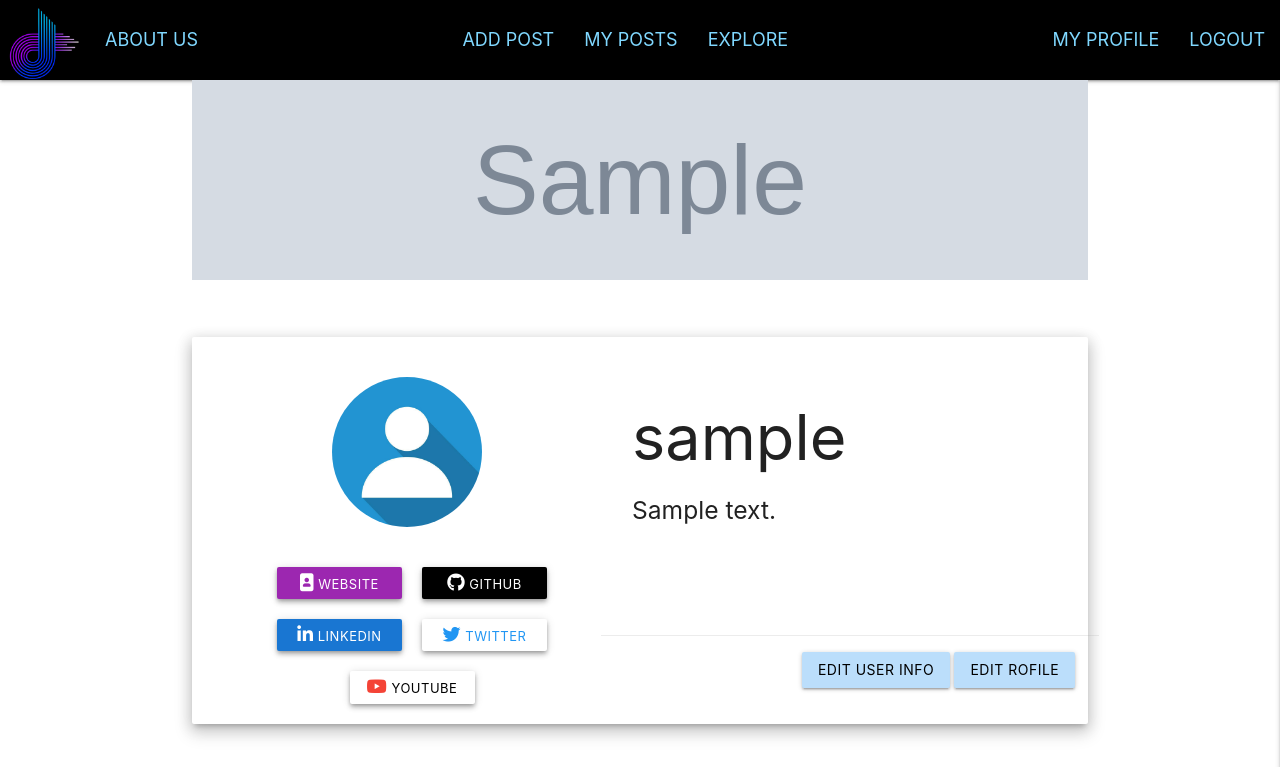
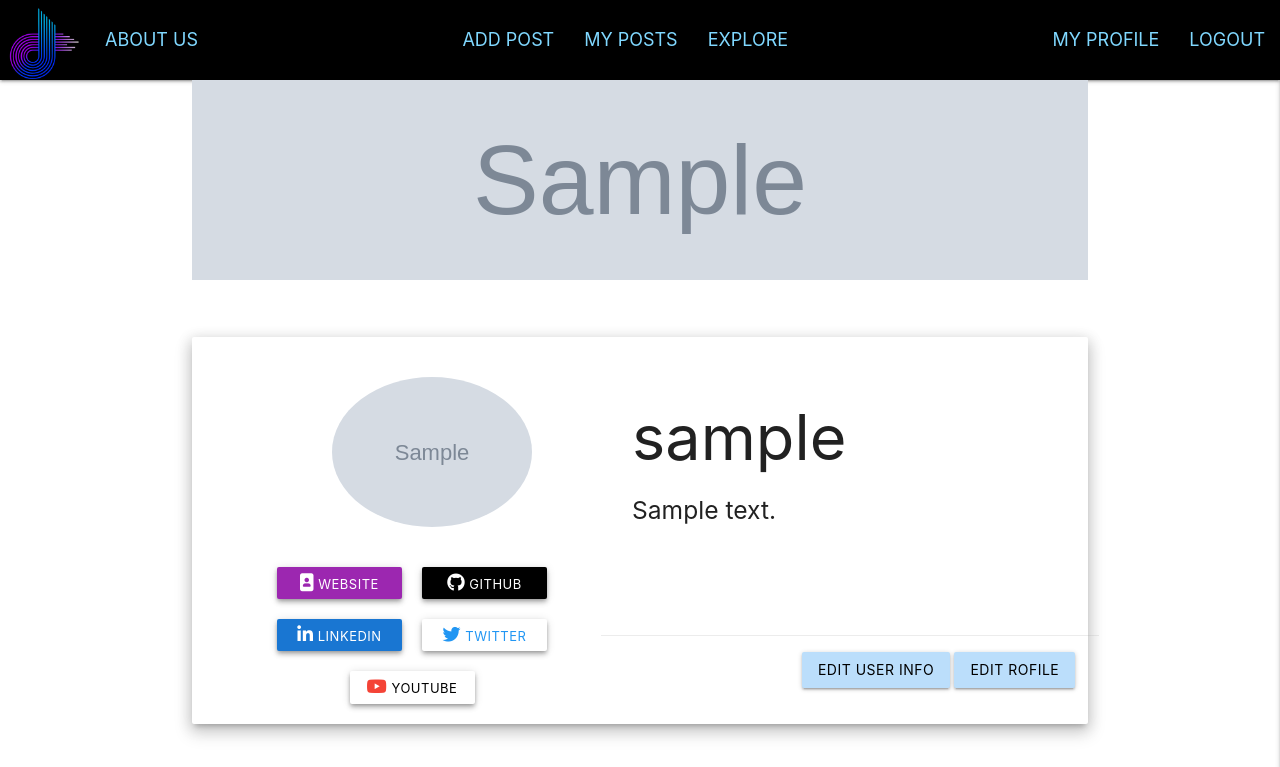
Before and after one commit to polina-g/tech-talk-v2, a Django app: page /members/profile/1 in a window 1280 px wide. Shown: the top 767 px of the page. Run offline with Django 3.2, Linux system fonts and the light colour scheme; a user stored in the database is signed in; tables that the repository leaves empty hold one stand-in row (values such as "Sample post"); grey boxes marked "Sample" are stand-in pictures; parts of the project's set-up code (start-up, migrations or seed data) failed here and were passed over; some libraries are stand-ins or nearby versions.

Commit message:
fixes profile pic showing bug

```diff
--- a/members/templates/authenticate/profile.html
+++ b/members/templates/authenticate/profile.html
@@ -12,7 +12,7 @@
 
         <div class="card horizontal profile_card z-depth-3">
             <div class="card-image profile-left">
-                <img src="{{ user.profile.profile_url|default:'/static/images/default_profile_pic.jpeg'  }}" width=150 height=150 style="border-radius: 50%; margin-top: 40px;">
+                <img src="{{ user.profile.profile_pic|default:'/static/images/default_profile_pic.jpeg'  }}" width=150 height=150 style="border-radius: 50%; margin-top: 40px;">
                 <span>
                     <div class="profile-links">
                         {% if object.website_url %}
```
